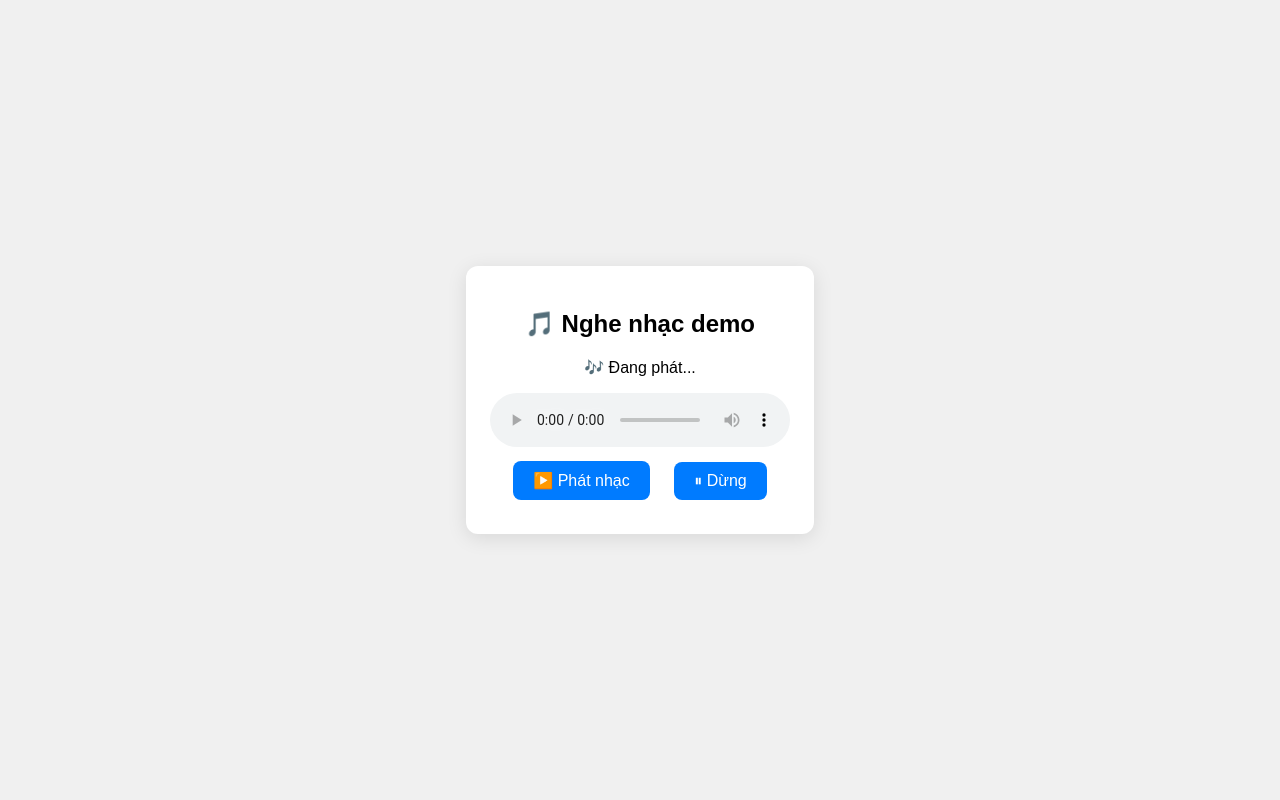
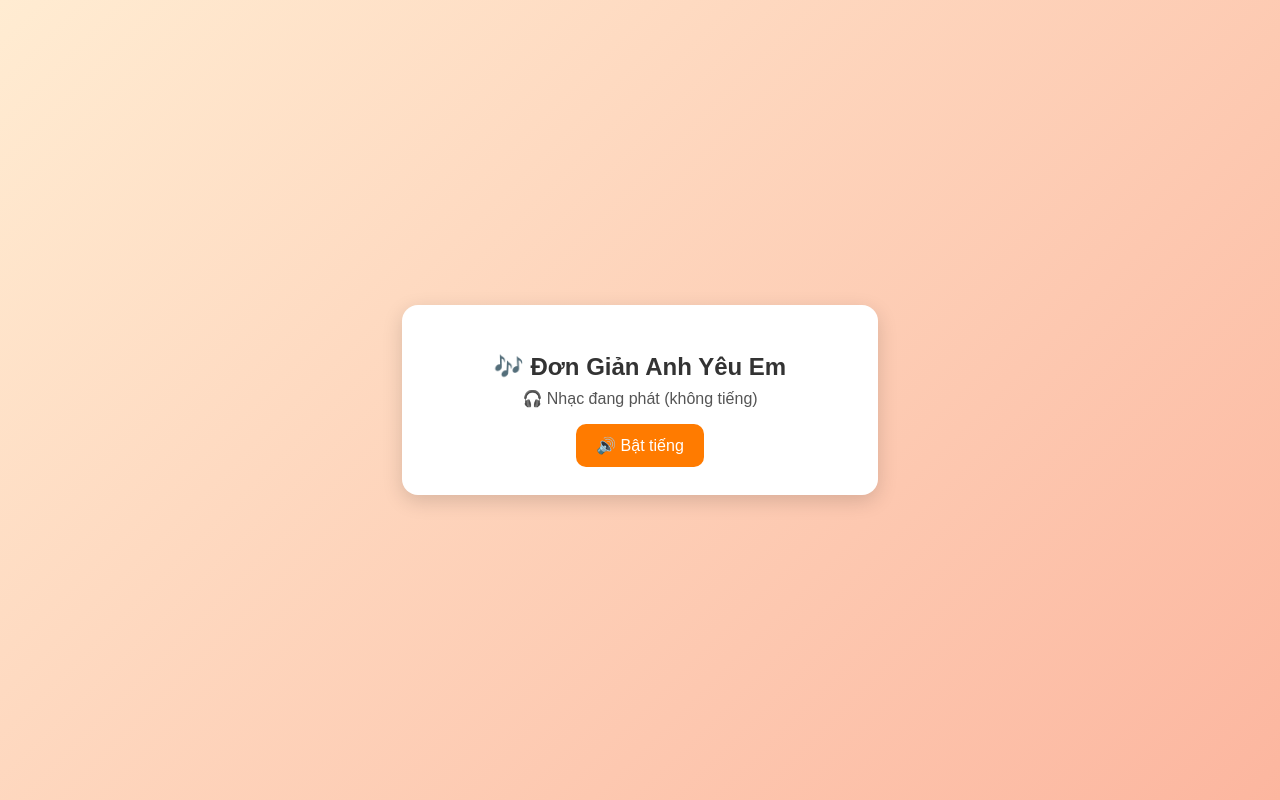
Before and after one commit to baohuynhthe/iudiemhuong, a plain HTML site: page index.html in a window 1280 px wide. Drawn offline with Linux system fonts and the light colour scheme.

Commit message:
Update index.html

```diff
--- a/index.html
+++ b/index.html
@@ -3,40 +3,84 @@
 <head>
   <meta charset="utf-8" />
   <meta name="viewport" content="width=device-width,initial-scale=1" />
-  <title>Phát nhạc từ QR</title>
+  <title>Đơn Giản Anh Yêu Em 🎵</title>
   <style>
-    body { font-family: Arial, sans-serif; display:flex; height:100vh; align-items:center; justify-content:center; margin:0; background:#f0f0f0; }
-    .card { background:white; padding:24px; border-radius:12px; box-shadow:0 4px 20px rgba(0,0,0,0.1); text-align:center; max-width:400px; }
-    button { margin:10px; padding:10px 20px; border:none; border-radius:8px; background:#007bff; color:white; font-size:16px; cursor:pointer; }
-    button:hover { background:#0056b3; }
+    body {
+      font-family: Arial, sans-serif;
+      display: flex;
+      justify-content: center;
+      align-items: center;
+      height: 100vh;
+      margin: 0;
+      background: linear-gradient(135deg, #ffecd2 0%, #fcb69f 100%);
+    }
+    .card {
+      background: white;
+      padding: 28px;
+      border-radius: 16px;
+      box-shadow: 0 6px 20px rgba(0,0,0,0.15);
+      text-align: center;
+      width: 90%;
+      max-width: 420px;
+    }
+    h2 {
+      margin-bottom: 8px;
+      color: #333;
+    }
+    p {
+      color: #555;
+      margin: 8px 0 16px;
+    }
+    button {
+      padding: 12px 20px;
+      background: #ff7b00;
+      color: white;
+      font-size: 16px;
+      border: none;
+      border-radius: 10px;
+      cursor: pointer;
+      transition: background 0.25s;
+    }
+    button:hover {
+      background: #ff5a00;
+    }
   </style>
 </head>
 <body>
   <div class="card">
-    <h2>🎵 Nghe nhạc demo</h2>
-    <p id="status">Đang sẵn sàng…</p>
-    <audio id="player" preload="auto" controls>
-      <source src="https://www.soundhelix.com/examples/mp3/SoundHelix-Song-1.mp3" type="audio/mpeg">
+    <h2>🎶 Đơn Giản Anh Yêu Em</h2>
+    <p id="status">Trang đang phát nhạc (ban đầu không tiếng)...</p>
+    <audio id="player" autoplay muted loop playsinline>
+      <!-- 👉 Thay link này bằng link mp3 của bạn -->
+      <source src="dongiananhyeuem.mp3" type="audio/mpeg">
     </audio>
-    <br />
-    <button id="playBtn">▶️ Phát nhạc</button>
-    <button id="pauseBtn">⏸ Dừng</button>
+    <button id="unmuteBtn">🔊 Bật tiếng</button>
   </div>
 
   <script>
-    const player = document.getElementById('player');
-    const status = document.getElementById('status');
-    const playBtn = document.getElementById('playBtn');
-    const pauseBtn = document.getElementById('pauseBtn');
+    const player = document.getElementById("player");
+    const status = document.getElementById("status");
+    const unmuteBtn = document.getElementById("unmuteBtn");
 
-    player.play().then(() => {
-      status.textContent = '🎶 Đang phát...';
-    }).catch(() => {
-      status.textContent = '👉 Chạm nút "Phát nhạc" để nghe';
+    window.addEventListener("load", async () => {
+      try {
+        await player.play();
+        status.textContent = "🎧 Nhạc đang phát (không tiếng)";
+      } catch (err) {
+        status.textContent = "Không thể tự phát, hãy chạm 'Bật tiếng'";
+      }
     });
 
-    playBtn.onclick = () => { player.play(); status.textContent = '🎶 Đang phát...'; };
-    pauseBtn.onclick = () => { player.pause(); status.textContent = '⏸ Đã tạm dừng'; };
+    unmuteBtn.addEventListener("click", async () => {
+      try {
+        player.muted = false;
+        await player.play();
+        status.textContent = "🎵 Đang phát nhạc có tiếng!";
+        unmuteBtn.style.display = "none";
+      } catch (err) {
+        status.textContent = "Không thể bật tiếng (bị trình duyệt chặn)";
+      }
+    });
   </script>
 </body>
 </html>
```
